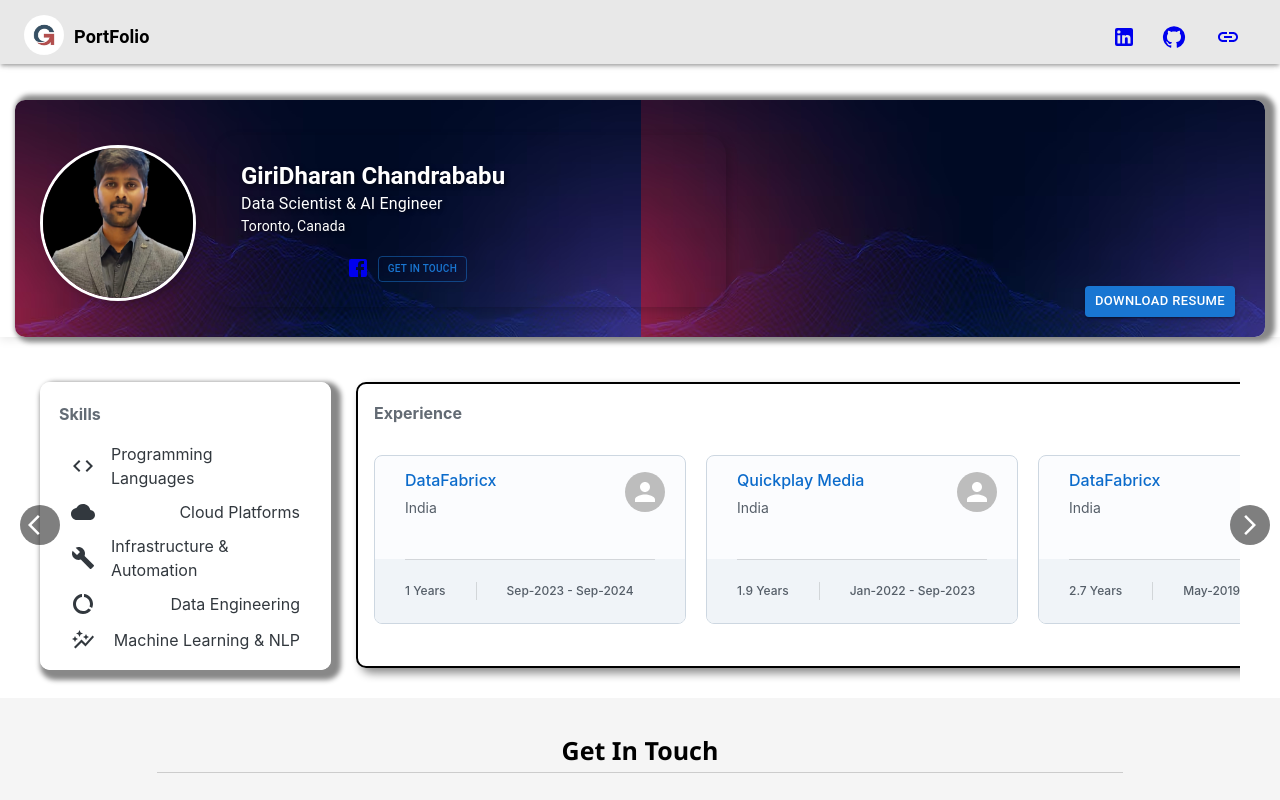
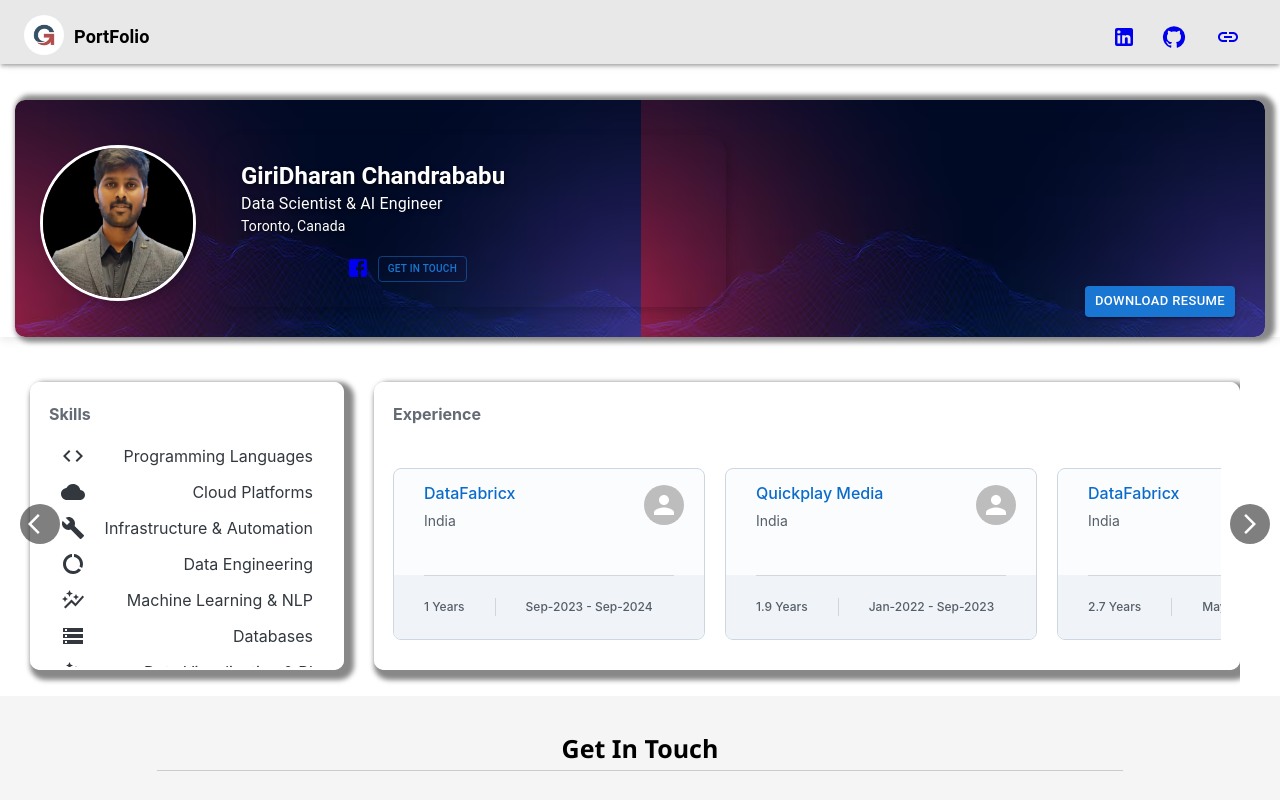
Before and after one commit to giridharanbabu/portfolio, a React (Create React App) app: page / in a window 1280 px wide. Shown: the top 800 px of the page. Built offline with nearby package versions, Linux system fonts and the light colour scheme.

Commit message:
css changes

```diff
--- a/src/App.js
+++ b/src/App.js
@@ -82,7 +82,7 @@ function App() {
           {/* Section 1 */}
           <Box
             ref={(el) => (sections.current[0] = el)}
-            sx={{ position: "relative", display: "flex", gap: "5px", marginLeft: '10px', padding: "10px", minWidth: "100%", justifyContent: "center" }}
+            sx={{ position: "relative", display: "flex", gap: "5px", padding: "10px", minWidth: "100%", justifyContent: "center" }}
           >
             <SkillsCard />
             <Experience />
--- a/src/components/Experience.js
+++ b/src/components/Experience.js
@@ -94,14 +94,27 @@ const Experience_list = [
       <>
         <Card
           sx={{
-            width: "70%",
+            width: "75%",
             height: "250px",
             bgcolor: "transparent",
             p: 2,
-            boxShadow: "5px 5px 10px #888888",
-            border: "2px solid black",
-            margin: "20px auto",
-            borderRadius: "10px",
+            position: "relative",
+            boxShadow: "5px 5px 5px 5px #888888",
+            overflowY: "auto",
+            border: "3px solid black",
+            margin: "10px 10px 0px 5px",
+            borderRadius: "10px 10px 10px 10px",
+            borderColor: "Background",
+            marginTop: "20px",
+            // marginLeft: "15px",
+            flexDirection: "row",
+            overflow: "auto",
+            flexWrap: "wrap",
+            justifyContent: "left",
+            "&::-webkit-scrollbar": {
+              display: "none"
+            },
+            gap: 3
           }}
         >
           <Typography
--- a/src/components/Skills.js
+++ b/src/components/Skills.js
@@ -46,7 +46,7 @@ export default function SkillsCard() {
             height: "250px",
             position: "relative",
             boxShadow: "5px 5px 5px 5px #888888",
-            overflowY: "autp",
+            overflowY: "auto",
             border: "3px solid black",
             margin: "10px 20px 0px 20px",
             borderRadius: "10px 10px 10px 10px",
```
